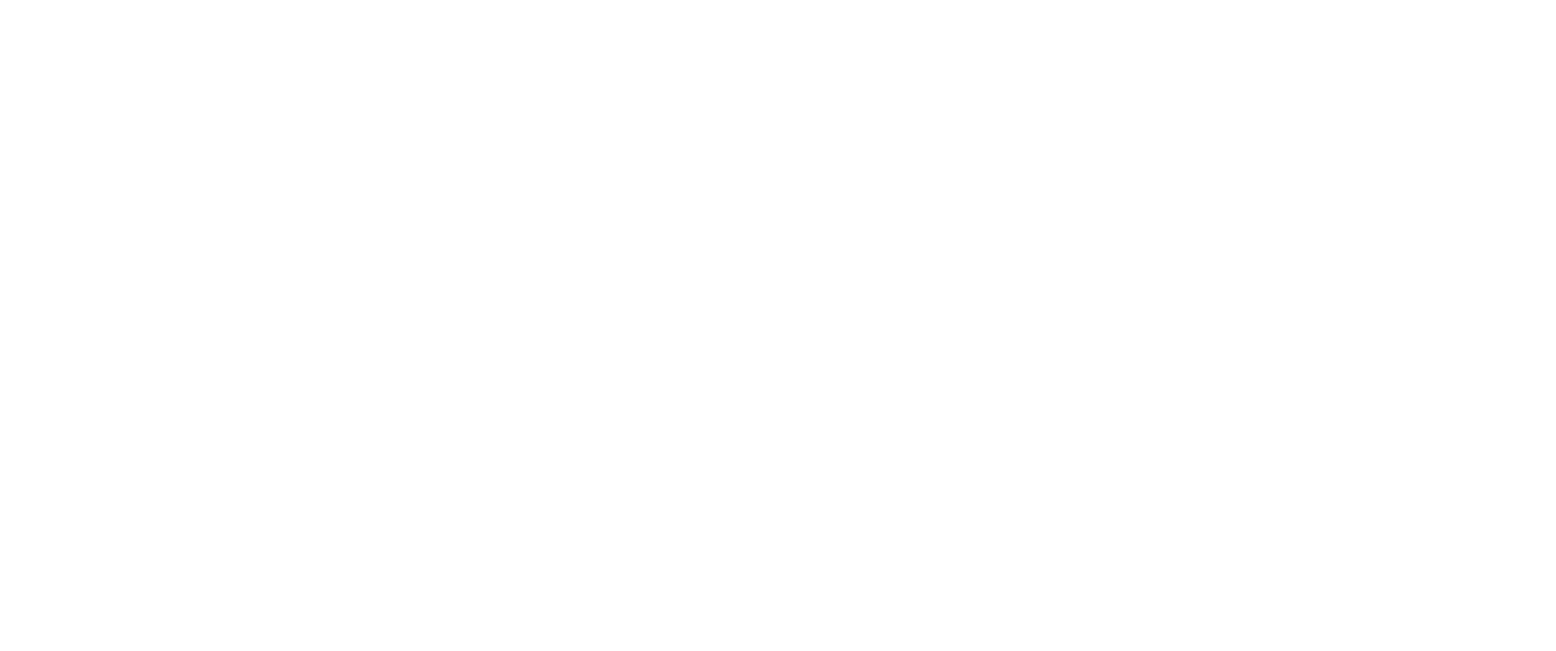
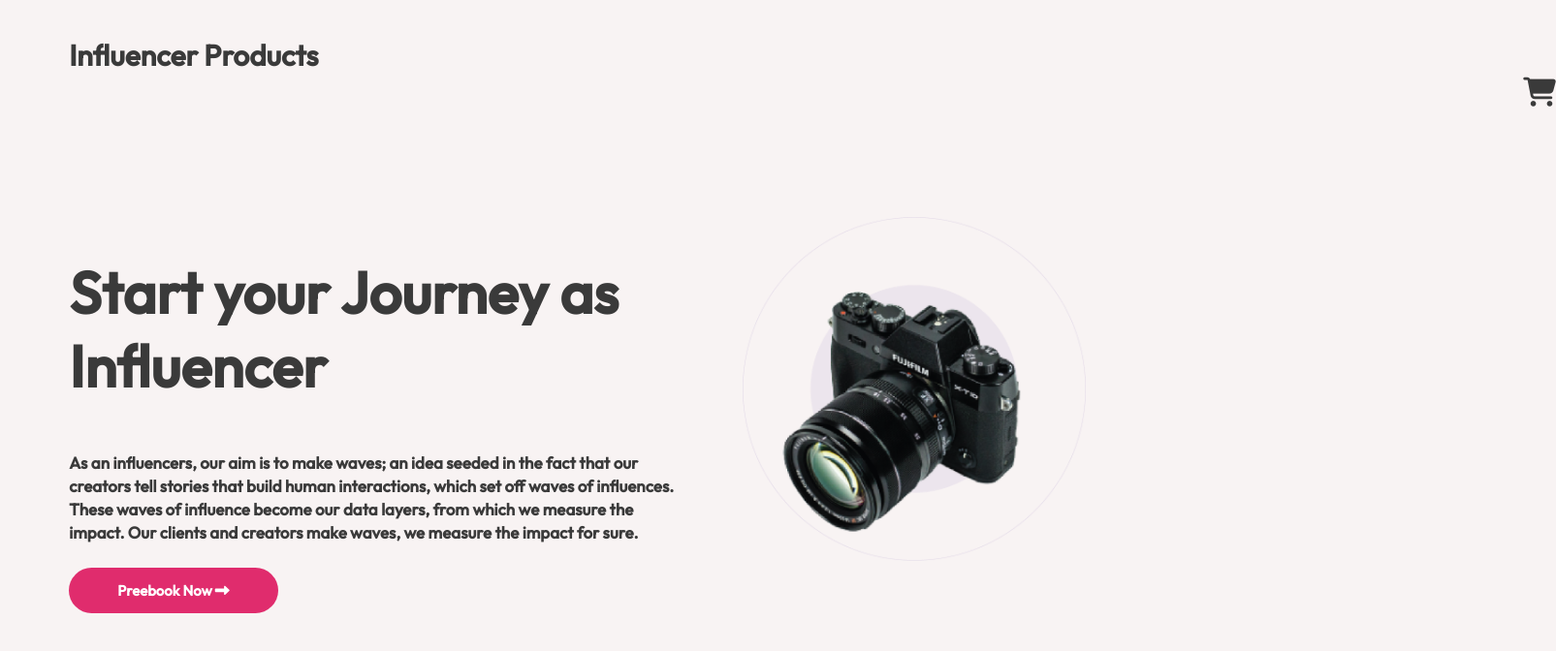
Before and after one commit to nniillooyy/niloy-responsive-assignment2, a plain HTML site: page index.html in a window 1280 px wide. Shown: the whole page at 97% size, 1605 px wide, since content can reach past the window. Drawn offline with Linux system fonts and the light colour scheme.

Commit message:
2nd time commit

```diff
--- a/index.html
+++ b/index.html
@@ -6,10 +6,39 @@
     <meta http-equiv="X-UA-Compatible" content="IE=edge">
     <meta name="viewport" content="width=device-width, initial-scale=1.0">
     <title>Responsive Influencer Website</title>
+    <script src="https://kit.fontawesome.com/bd74705909.js" crossorigin="anonymous"></script>
     <link rel="stylesheet" href="styles/style.css">
 </head>
 
 <body>
+    <!-------------1st Part: Influencer Products------------>
+
+    <section>
+        <div class="half-width">
+            <h3>Influencer Products <i id="shopping-icon" class="fas fa-shopping-cart"></i></h3>
+
+            <h1>Start your Journey as<br>Influencer</h1>
+            <p>As an influencers, our aim is to make waves; an idea seeded in the fact that our creators tell stories
+                that build human interactions, which set off waves of influences. These waves of influence become our
+                data layers, from which we measure the impact. Our clients and creators make waves, we measure the
+                impact for sure.</p>
+            <a class="button-1" target="_blank" href="https://www.influencerproduct.com/hu/">Preebook Now <i
+                    class="fas fa-long-arrow-alt-right"></i></a>
+
+        </div>
+        <div class="half-width">
+            <img src="images/camera1.png" alt="">
+        </div>
+    </section>
+
+    <!------------------ 2nd Part: Icons------------------->
+    <section>
+
+    </section>
+
+    <!------------------ 3rd Part: Popular Collection------------------->
+
+
 
 </body>
 
--- a/styles/style.css
+++ b/styles/style.css
@@ -0,0 +1,57 @@
+/* Font */
+@import url('https://fonts.googleapis.com/css2?family=Acme&family=Domine:wght@500;600&family=Noto+Serif:wght@700&family=Outfit:wght@500&family=Poppins:wght@400;500&display=swap');
+
+body{
+    font-family: 'Outfit', sans-serif;
+    background: rgba(248, 243, 243, 0.993)
+}
+
+#shopping-icon{
+    padding-left: 50em;
+}
+h3{
+    font-size: 30px;
+    color: #3A3A3A;
+
+}
+h1{
+    font-size: 60px;
+    font-weight: bold;
+    color: #3A3A3A;
+    padding-top: 100px;
+}
+p{
+    font-size: 17px;
+    font-weight: bold ;
+    line-height: 24px;
+    color: #3A3A3A;
+    padding-bottom: 20px;
+
+}
+section{
+    display: flex;
+    justify-content: center;
+    align-items:center;
+}
+.half-width{
+    width: 50%;
+    padding-left: 5%;
+}
+
+
+.half-width img{
+    width: 70%;
+    margin-top: 80px;
+    padding-top: 100px;
+
+}
+
+.button-1{
+    text-decoration: none;
+    font-size: 15px;
+    background-color: #E02C6D;
+    padding: 14px 50px;
+    color: white;
+    font-weight: 700;
+    border-radius: 40px;
+}
```
Also changed, not shown: images/camera1.png (added).
